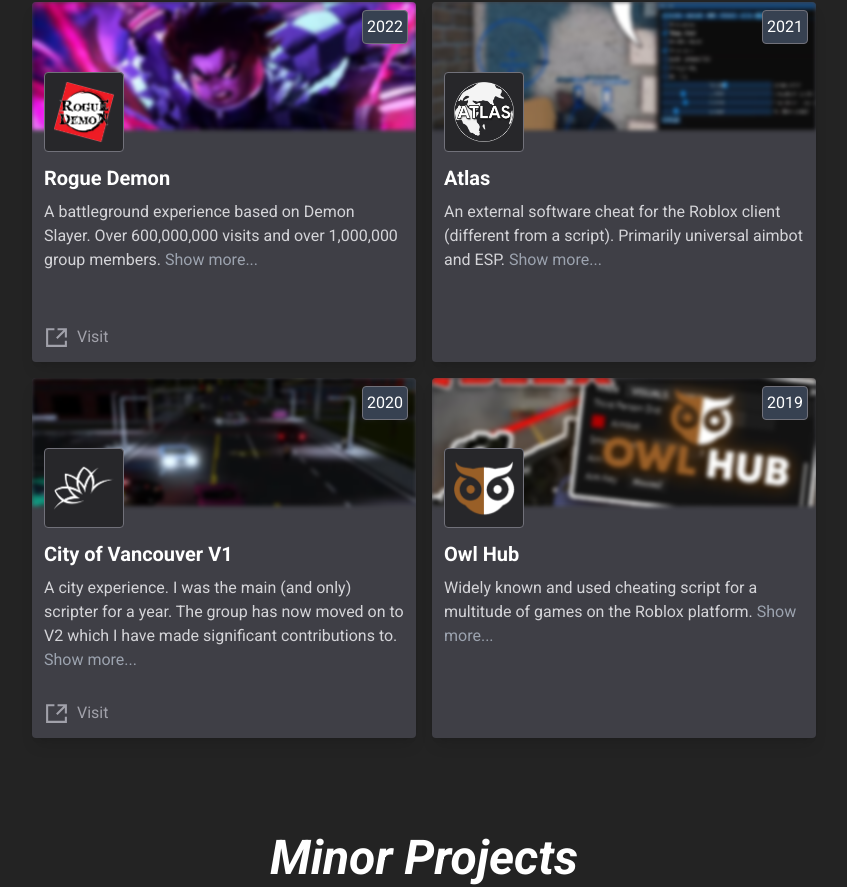
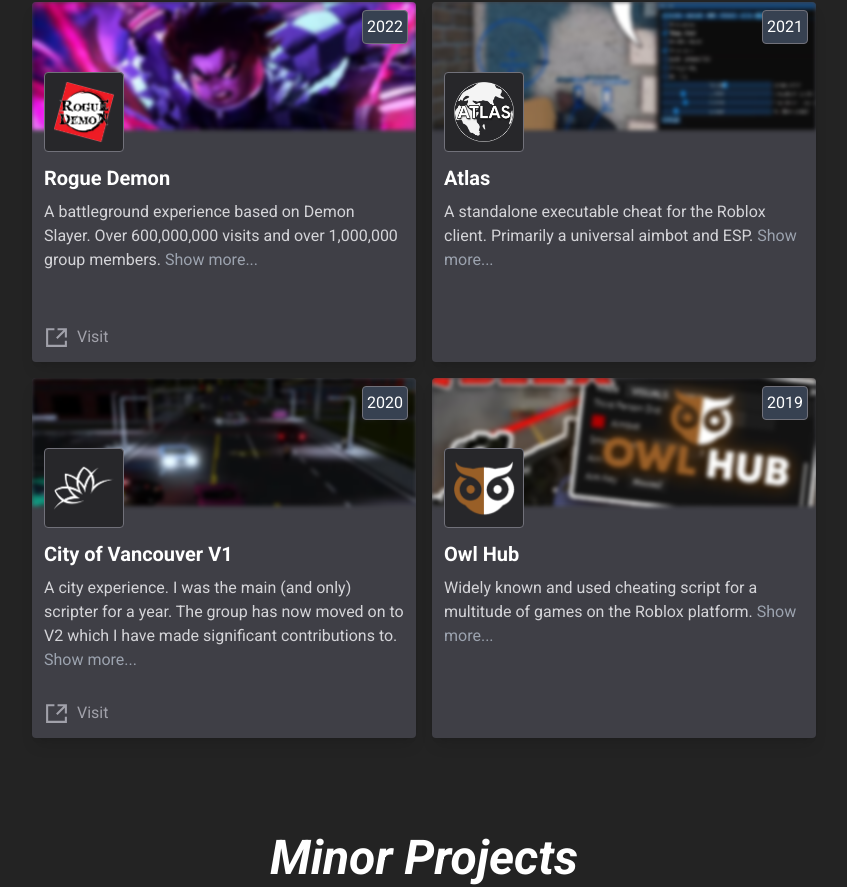
Before and after one commit to ShouxTech/shouxtech.github.io, a React (Vite) app: page / in a window 1280 px wide. Shown: the part 692-1579 px from the top of the page, without its empty margins (216-1063 px from the left). Built offline with nearby package versions, Linux system fonts and the light colour scheme.

Commit message:
Update constants.js

```diff
--- a/src/constants/constants.js
+++ b/src/constants/constants.js
@@ -12,7 +12,7 @@
         name: 'Rogue Demon',
         year: '2022',
         description: 'A battleground experience based on Demon Slayer. Over 600,000,000 visits and over 1,000,000 group members.',
-        moreInfo: 'As a main programmer for this experience, I have done much of my work on the backend and UI. Some large features of this game I developed: anti-cheat (quite strong because of my exploiting experience), mobile support, gamepad support, product gifting, ranked play, emotes, shop, community-curated outfits. To name a few smaller areas I developed: leaderboard, inventory, data saving. To allow for moderators to easily take action against players in-game, I also created a Discord bot that can communicate instantly to game servers with Roblox\'s Open Cloud API to deploy bans and similar data modifications in real-time.',
+        moreInfo: 'As a main programmer for this experience, my work spanned many aspects of the product, with a focus on the backend and UI. Some large features of this game I developed: anti-cheat (quite strong because of my exploiting experience), data saving and interfacing, mobile support, gamepad support, product gifting, ranked play, emotes, shop, community-curated outfits, achievements. To name a few smaller areas I developed: leaderboard, inventory. To allow moderators to easily take action against players in-game, I created a Discord bot that communicated with experience servers using Roblox\'s Open Cloud API to deploy bans and similar data modifications in real-time.',
         url: 'https://www.roblox.com/games/9103898828/Rogue-Demon',
         icon: RDLogo,
         banner: RDBanner,
@@ -20,8 +20,8 @@
     {
         name: 'Atlas',
         year: '2021',
-        description: 'An external software cheat for the Roblox client (different from a script). Primarily universal aimbot and ESP.',
-        moreInfo: 'At first, an external program using Windows methods to interact with the Roblox client. Later, an internal DLL that would be injected into the Roblox client to function as cheating software. It was switched to a DLL because it allowed for easier memory access of the Roblox client. Primarily universal aimbot and ESP at its launch, however, featured more interesting features later in its life such as flying abilities and lua code execution in the target experience. During the development of this, I learned many details about Windows architecture. Many users reported the experience of this software was better than using traditional scripts due to better performance (less lag).',
+        description: 'A standalone executable cheat for the Roblox client. Primarily a universal aimbot and ESP.',
+        moreInfo: 'Initially, Atlas was an external program using Windows APIs to interact with the Roblox client. To simplify memory access, it later became an internal DLL that would be injected into the Roblox client to function as cheating software. Atlas was primarily a universal aimbot and ESP at its launch, but it featured more advanced capabilities later in its life, such as flying abilities and Lua code execution in the target experience. During the development of this, I learned many details about Windows architecture. Many users reported the experience of this software was better than using traditional scripts due to better performance (less lag).',
         icon: AtlasLogo,
         banner: AtlasBanner,
     },
@@ -29,7 +29,7 @@
         name: 'City of Vancouver V1',
         year: '2020',
         description: 'A city experience. I was the main (and only) scripter for a year. The group has now moved on to V2 which I have made significant contributions to.',
-        moreInfo: 'Maybe one of the projects where I learned the most things. One of the most notable areas I learned about were cars due to the nature of the game. I learned about the real chassis of a car and physics concepts involved in getting a car to drive and how the engine produces rotational motion and sends it to the wheels. Using this knowledge, I constructed the vehicle chassis for the game carefully and tuned it to be realistic, but also fun. One of the interesting things I noticed were the differences in handling of an AWD vs FWD vs RWD car in the game.',
+        moreInfo: 'This project was one of my most significant learning experiences, particularly in vehicle mechanics and physics simulation. I researched real-world chassis design and the fascinating process of turning engine power into wheel rotation. I engineered a custom vehicle chassis, balancing realistic simulation with engaging gameplay. For example, accurately simulating the differing behaviors of AWD, FWD, and RWD drivetrains was incredibly rewarding to see in action.',
         url: 'https://www.roblox.com/groups/5530527/City-of-Vancouver-Canada',
         icon: COVLogo,
         banner: COVBanner,
@@ -38,7 +38,7 @@
         name: 'Owl Hub',
         year: '2019',
         description: 'Widely known and used cheating script for a multitude of games on the Roblox platform.',
-        moreInfo: 'This project accelerated my involvement in Roblox. It received a lot of positive attention from the exploiting community and I kept working to improve it. I did multiple UI updates until I was finally satisfied with the final UI that Owl Hub ended on as it was nice to see and easy to use. Continuous updates to fix features and bypass anti cheat detections were made on many of the games Owl Hub supported. In the end, Owl Hub supported over 40 games.',
+        moreInfo: 'This project accelerated my involvement in Roblox and received significant positive attention from the exploiting community. I iterated through multiple UI updates until I was satisfied with the final design of Owl Hub, balancing aesthetics with ease of use. Continuous updates to fix features and bypass anti-cheat detections were made on many of the games Owl Hub supported. In the end, Owl Hub supported over 40 games.',
         icon: OHLogo,
         banner: OHBanner,
     },
@@ -83,7 +83,7 @@
     {
         name: 'Roblox Outfit Copier',
         year: '2022',
-        description: 'Copy another Roblox player\'s outfit on to your avatar with the click of a button.',
+        description: 'Copy another Roblox player\'s outfit onto your avatar with the click of a button.',
         url: 'https://github.com/ShouxTech/roblox-outfit-copier',
         icon: ROCLogo,
         banner: ROCBanner,
```
